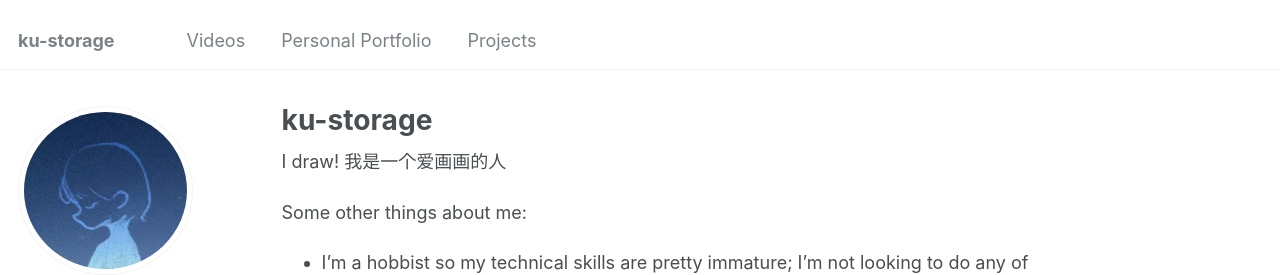
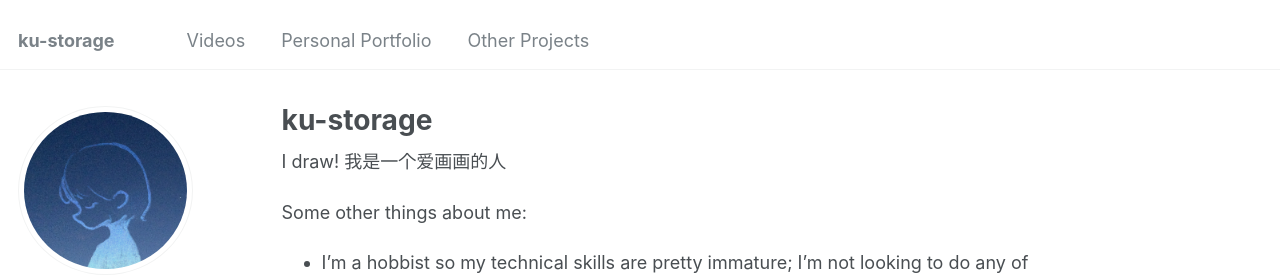
Before and after one commit to ku-storage/ku-storage.github.io, a Jekyll site: the page built from _pages/about.md, in a window 1280 px wide. Shown: the top 275 px of the page. Built offline with Jekyll 4.4.1, drawn with Linux system fonts in a browser that asks for light colours.

Commit message:
Update navigation.yml

```diff
--- a/_data/navigation.yml
+++ b/_data/navigation.yml
@@ -17,7 +17,7 @@ main:
   - title: "Personal Portfolio"
     url: /personal-portfolio/
 
-  - title: "Projects"
+  - title: "Other Projects"
     url: /projects/
 
   # - title: "CV"
```
